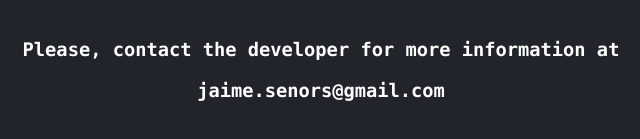
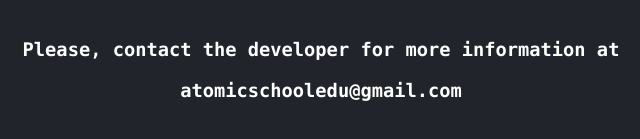
Before and after one commit to AtomicSchool/AtomicSchool.github.io, a plain HTML site: page index.html in a window 1280 px wide. Shown: the part 219-358 px from the top of the page, 319-959 px from the left. Drawn offline with Linux system fonts and the light colour scheme.

Commit message:
Change contact email

```diff
--- a/index.html
+++ b/index.html
@@ -13,7 +13,7 @@
             Please, contact the developer for more information at
         </h3>
         <h3>
-            jaime.senors@gmail.com
+            atomicschooledu@gmail.com
         </h3>
     </body>
 </html>
```
